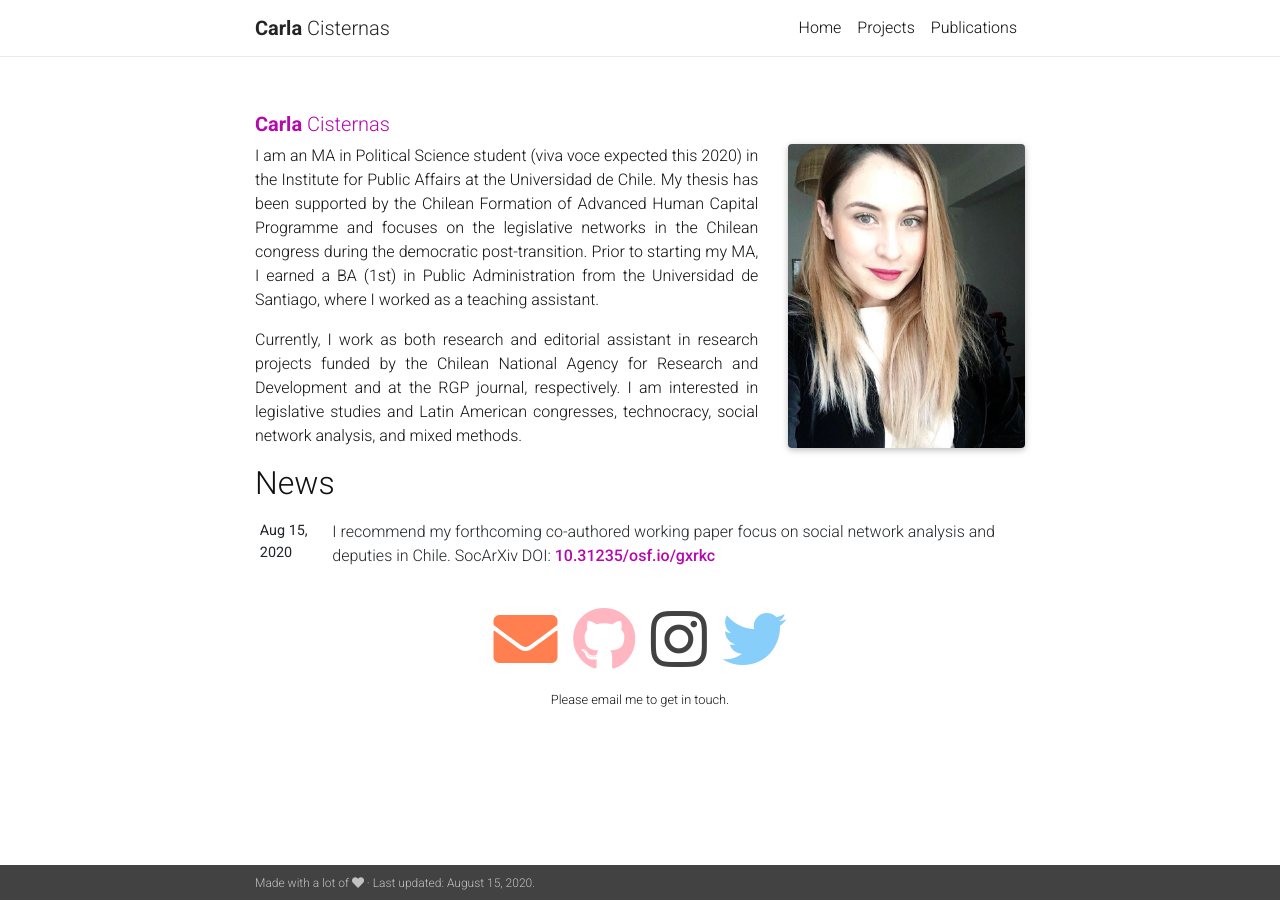
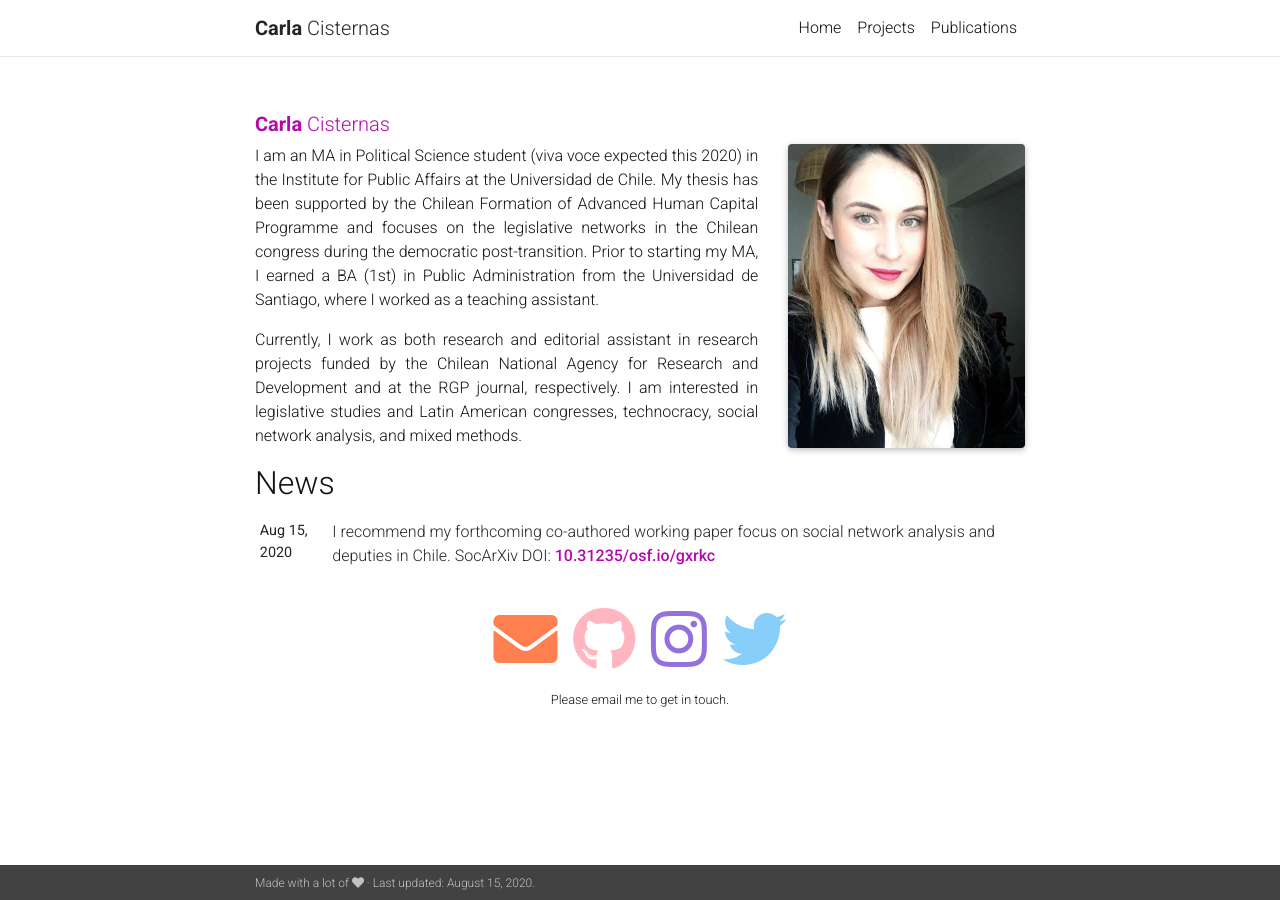
Before and after one commit to training-datalab/carlacisternas.com, a Jekyll site: the page built from _pages/about.md, in a window 1280 px wide. Built offline with Jekyll 4.4.1, drawn with Linux system fonts in a browser that asks for light colours; nearby versions of some CDN libraries; a style sheet for code colours, icons or effects is not loaded.

Commit message:
Update social.html

```diff
--- a/_includes/social.html
+++ b/_includes/social.html
@@ -1,13 +1,13 @@
 <span class="contact-icon text-center">
   <a href="mailto:{{ site.email | encode_email }}"><span style="color: coral;"><i class="fas fa-envelope"></span></i></a>
   {% if site.orcid_id %}<a href="https://orcid.org/{{ site.orcid_id }}" target="_blank" title="ORCID"><span style="color: lightGreen;"><i class="ai ai-orcid"></i></span></a>{% endif %}
-  <a href="https://osf.io/xkhdn/" target="_blank" title="OSF Profile"><span style="color: lightskyBlue;"><i class="ai ai-osf"></i></span></a>
+  <a href="https://osf.io/xkhdn/" target="_blank" title="OSF Profile"><span style="color: paleGoldenRod;"><i class="ai ai-osf"></i></span></a>
   {% if site.scholar_userid %}<a href="https://scholar.google.com/citations?user={{ site.scholar_userid }}" target="_blank" title="Google Scholar"><i class="ai ai-google-scholar"></i></a>{% endif %}
   {% if site.publons_id %}<a href="https://publons.com/a/{{ site.publons_id }}/" target="_blank" title="Publons"><i class="ai ai-publons"></i></a>{% endif %}
   {% if site.github_username %}<a href="https://github.com/{{ site.github_username }}" target="_blank" title="GitHub"><span style="color: lightPink;"><i class="fab fa-github"></i></span></a>{% endif %}
   {% if site.research_gate_profile %}<a href="https://www.researchgate.net/profile/{{site.research_gate_profile}}/" target="_blank" title="ResearchGate"><span style="color: plum;"><i class="ai ai-researchgate"></i></span></a>{% endif %}
   {% if site.linkedin_username %}<a href="https://www.linkedin.com/in/{{ site.linkedin_username }}" target="_blank" title="LinkedIn"><i class="fab fa-linkedin"></i></a>{% endif %}
-  <a href="https://www.instagram.com/carlacisternasg/" target="_blank" title="Instagram"><i class="fab fa-instagram"></i></a>
+  <a href="https://www.instagram.com/carlacisternasg/" target="_blank" title="Instagram"><span style="color: mediumPurple;"><i class="fab fa-instagram"></i></span></a>
   {% if site.twitter_username %}<a href="https://twitter.com/{{ site.twitter_username }}" target="_blank" title="Twitter"><span style="color: lightskyBlue;"><i class="fab fa-twitter"></i></span></a>{% endif %}
   {% if site.medium_username %}<a href="https://medium.com/@{{ site.medium_username }}" target="_blank" title="Medium"><i class="fab fa-medium"></i></a>{% endif %}
   {% if site.quora_username %}<a href="https://www.quora.com/profile/{{ site.quora_username }}" target="_blank" title="Quora"><i class="fab fa-quora"></i></a>{% endif %}
```
